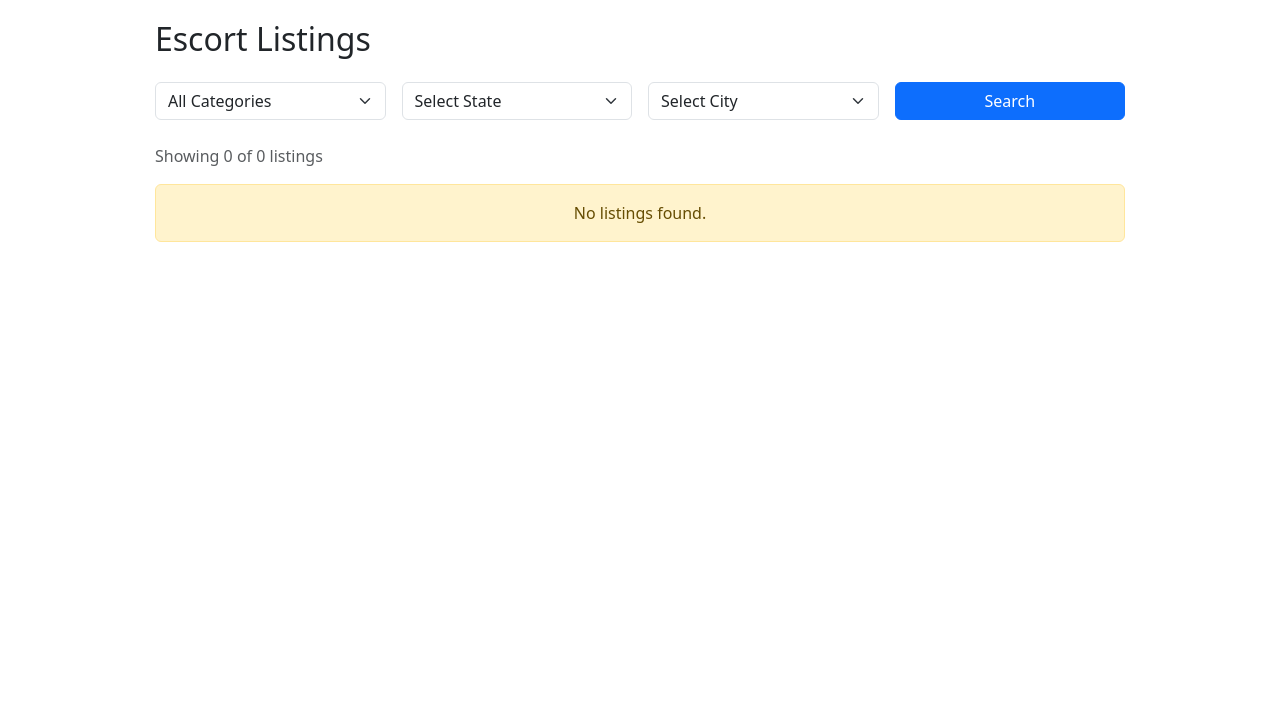
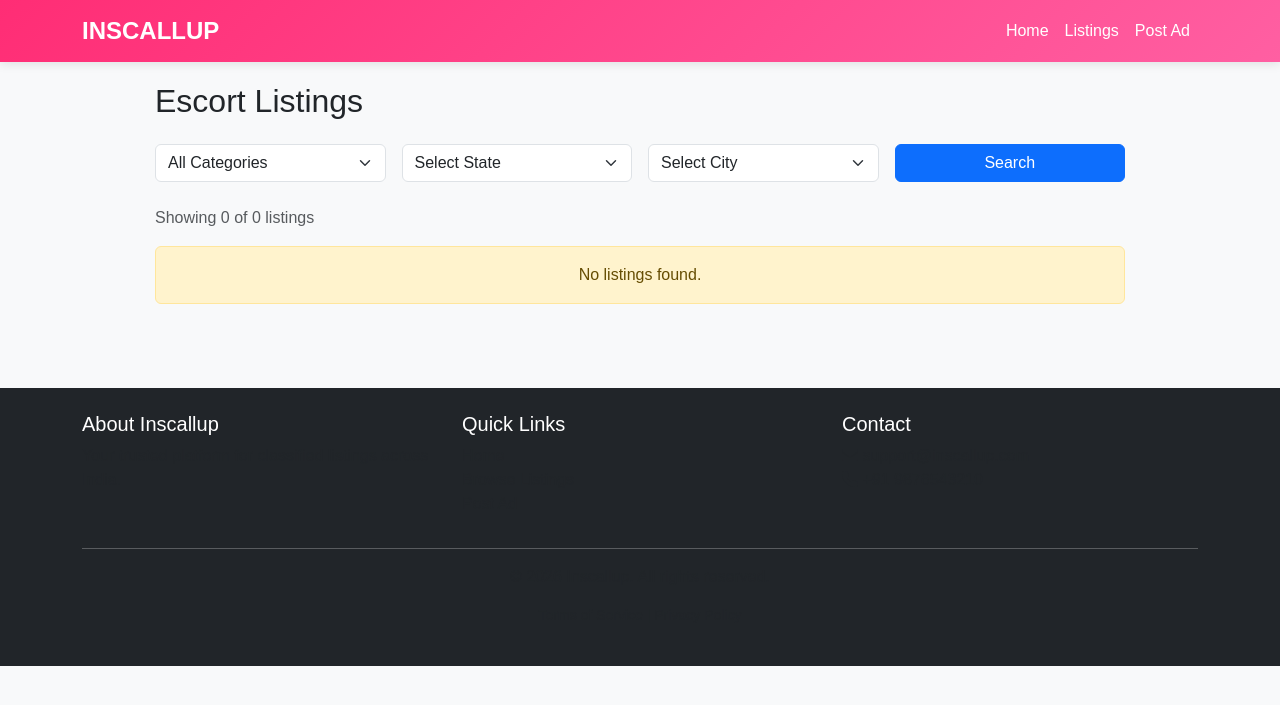
Before and after one commit to abhishek09409/learnworld, a PHP site: page /listing-standalone.php in a window 1280 px wide. Shown: the top 705 px of the page. Run offline with PHP 8.4, Linux system fonts and the light colour scheme; data that the repository does not hold is empty; a stand-in replaces the project's code that opens the database connection.

Commit message:
Complete standalone listing page with header, footer, and perfect design

```diff
--- a/listing-standalone.php
+++ b/listing-standalone.php
@@ -3,11 +3,59 @@
 <head>
     <meta charset="UTF-8">
     <meta name="viewport" content="width=device-width, initial-scale=1.0">
-    <title>Listings - Inscallup</title>
+    <title>Escort Listings - Inscallup</title>
+
+    <!-- Bootstrap CSS -->
     <link href="https://cdn.jsdelivr.net/npm/bootstrap@5.3.0/dist/css/bootstrap.min.css" rel="stylesheet">
+
+    <!-- Font Awesome -->
     <link rel="stylesheet" href="https://cdnjs.cloudflare.com/ajax/libs/font-awesome/6.4.0/css/all.min.css">
+
+    <!-- Your existing site CSS - if you have any -->
+    <link rel="stylesheet" href="/assets/css/style.css">
+
+    <style>
+    body {
+        font-family: 'Arial', sans-serif;
+        background: #f8f9fa;
+    }
+
+    .navbar {
+        background: linear-gradient(135deg, #ff2d75, #ff5fa2);
+        box-shadow: 0 2px 10px rgba(0,0,0,0.1);
+    }
+
+    .navbar-brand {
+        color: #fff !important;
+        font-weight: bold;
+        font-size: 24px;
+    }
+    </style>
 </head>
 <body>
+
+<!-- Navbar -->
+<nav class="navbar navbar-expand-lg navbar-dark">
+    <div class="container">
+        <a class="navbar-brand" href="/">INSCALLUP</a>
+        <button class="navbar-toggler" type="button" data-bs-toggle="collapse" data-bs-target="#navbarNav">
+            <span class="navbar-toggler-icon"></span>
+        </button>
+        <div class="collapse navbar-collapse" id="navbarNav">
+            <ul class="navbar-nav ms-auto">
+                <li class="nav-item">
+                    <a class="nav-link text-white" href="/">Home</a>
+                </li>
+                <li class="nav-item">
+                    <a class="nav-link text-white active" href="/listing.php">Listings</a>
+                </li>
+                <li class="nav-item">
+                    <a class="nav-link text-white" href="/post-ad.php">Post Ad</a>
+                </li>
+            </ul>
+        </div>
+    </div>
+</nav>
 
 <?php
 include 'includes/config.php';
@@ -436,5 +484,43 @@ document.getElementById("state").addEventListener("change", function(){
 });
 </script>
 
+<!-- Footer -->
+<footer class="bg-dark text-white mt-5 py-4">
+    <div class="container">
+        <div class="row">
+            <div class="col-md-4">
+                <h5>About Inscallup</h5>
+                <p class="text-muted">Your trusted platform for classified listings across India.</p>
+            </div>
+            <div class="col-md-4">
+                <h5>Quick Links</h5>
+                <ul class="list-unstyled">
+                    <li><a href="/" class="text-muted text-decoration-none">Home</a></li>
+                    <li><a href="/listing-standalone.php" class="text-muted text-decoration-none">Browse Listings</a></li>
+                    <li><a href="/post-ad.php" class="text-muted text-decoration-none">Post Ad</a></li>
+                </ul>
+            </div>
+            <div class="col-md-4">
+                <h5>Contact</h5>
+                <p class="text-muted">
+                    <i class="fa fa-envelope"></i> support@inscallup.com<br>
+                    <i class="fa fa-phone"></i> +91 9876543210
+                </p>
+            </div>
+        </div>
+        <hr class="bg-secondary">
+        <div class="text-center text-muted">
+            <p>&copy; <?php echo date('Y'); ?> Inscallup. All rights reserved.</p>
+            <p class="small">
+                <a href="/terms.php" class="text-muted text-decoration-none">Terms of Service</a> |
+                <a href="/privacy.php" class="text-muted text-decoration-none">Privacy Policy</a>
+            </p>
+        </div>
+    </div>
+</footer>
+
+<!-- Bootstrap JS -->
+<script src="https://cdn.jsdelivr.net/npm/bootstrap@5.3.0/dist/js/bootstrap.bundle.min.js"></script>
+
 </body>
 </html>
```
